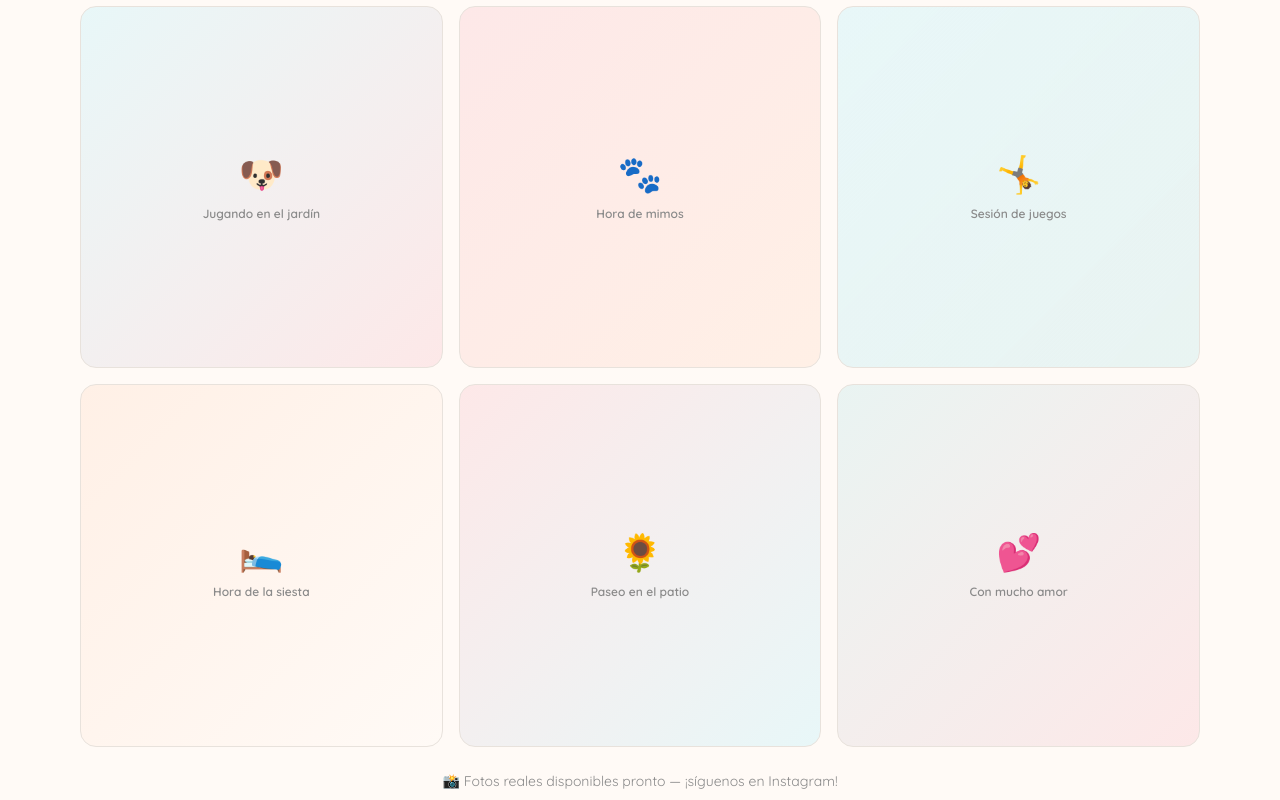
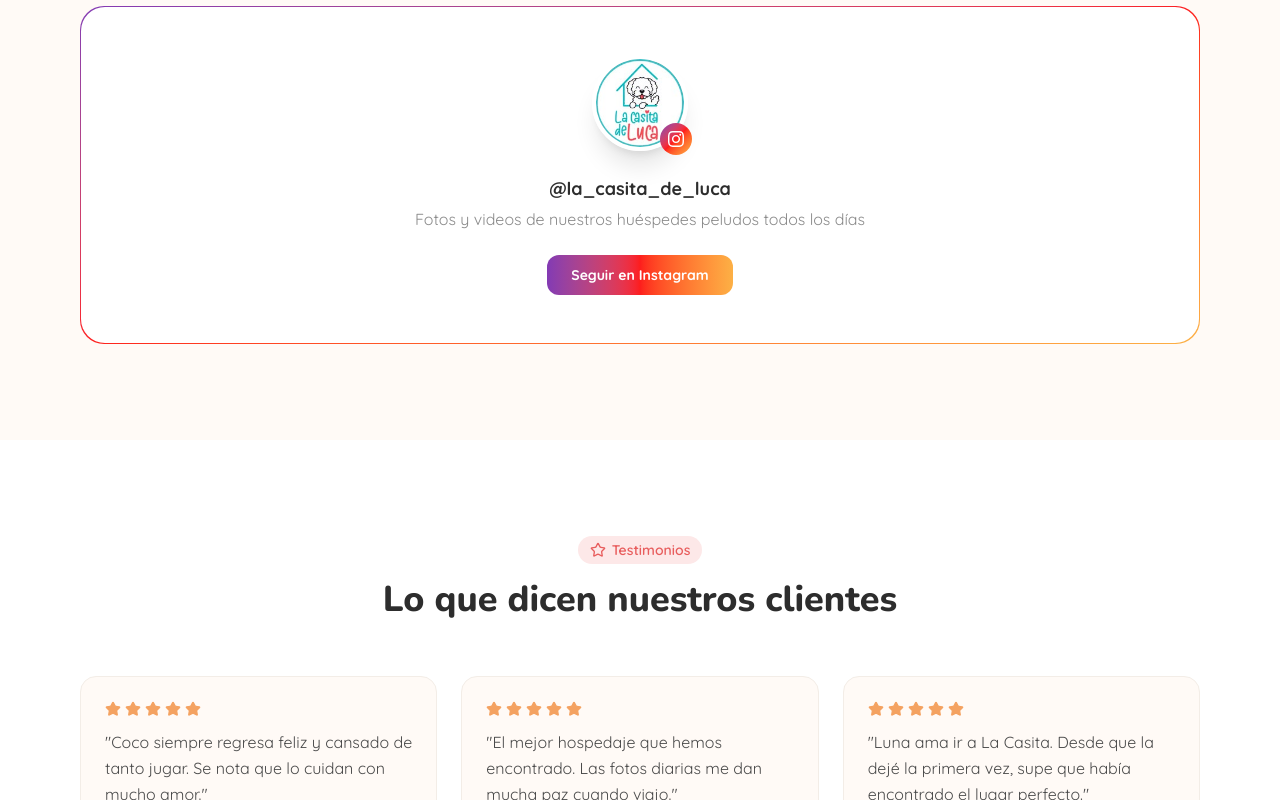
Before and after one commit to jefferygyamerah/casita-de-luca, a React (Vite) app: page / in a window 1280 px wide. Shown: the part 2440-3240 px from the top of the page. Built offline with nearby package versions, Linux system fonts and the light colour scheme.

Commit message:
feat: instagram gallery section + unicode fixes across all pages

```diff
--- a/src/pages/HomePage.jsx
+++ b/src/pages/HomePage.jsx
@@ -193,7 +193,7 @@ export default function HomePage() {
         </div>
       </section>
 
-      {/* Photo Gallery Placeholder */}
+      {/* Instagram Gallery */}
       <section className="py-16 md:py-24">
         <div className="max-w-6xl mx-auto px-4">
           <div className="text-center mb-14">
@@ -205,29 +205,38 @@ export default function HomePage() {
               Momentos en La Casita
             </h2>
           </div>
-          <div className="grid grid-cols-2 md:grid-cols-3 gap-4">
-            {[
-              { emoji: '🐶', label: 'Jugando en el jardín', bg: 'from-tealLight to-coralLight' },
-              { emoji: '🐾', label: 'Hora de mimos', bg: 'from-coralLight to-softPeach' },
-              { emoji: '🤸', label: 'Sesión de juegos', bg: 'from-tealLight to-tealMuted/30' },
-              { emoji: '🛌', label: 'Hora de la siesta', bg: 'from-softPeach to-warmCream' },
-              { emoji: '🌻', label: 'Paseo en el patio', bg: 'from-coralLight to-tealLight' },
-              { emoji: '💕', label: 'Con mucho amor', bg: 'from-tealMuted/30 to-coralLight' },
-            ].map((item, i) => (
-              <div
-                key={i}
-                className={`aspect-square bg-gradient-to-br ${item.bg} rounded-2xl flex items-center justify-center border border-border hover:shadow-lg transition-all group cursor-pointer`}
-              >
-                <div className="text-center px-4">
-                  <span className="text-4xl block mb-3 group-hover:scale-110 transition-transform">{item.emoji}</span>
-                  <span className="text-xs text-mutedText font-semibold leading-tight block">{item.label}</span>
+
+          {/* Instagram CTA card */}
+          <a
+            href="https://www.instagram.com/la_casita_de_luca/"
+            target="_blank"
+            rel="noopener noreferrer"
+            className="group block no-underline"
+          >
+            <div className="relative overflow-hidden rounded-3xl bg-gradient-to-br from-[#833ab4] via-[#fd1d1d] to-[#fcb045] p-px">
+              <div className="rounded-3xl bg-white p-8 md:p-12 text-center group-hover:bg-warmCream transition-colors">
+                <div className="flex justify-center mb-6">
+                  <div className="relative">
+                    <img
+                      src="/logo.jpg"
+                      alt="La Casita de Luca en Instagram"
+                      className="w-24 h-24 rounded-full object-cover border-4 border-white shadow-xl"
+                    />
+                    <div className="absolute -bottom-1 -right-1 w-8 h-8 rounded-full bg-gradient-to-br from-[#833ab4] via-[#fd1d1d] to-[#fcb045] flex items-center justify-center">
+                      <svg className="w-4 h-4 text-white" viewBox="0 0 24 24" fill="currentColor">
+                        <path d="M12 2.163c3.204 0 3.584.012 4.85.07 3.252.148 4.771 1.691 4.919 4.919.058 1.265.069 1.645.069 4.849 0 3.205-.012 3.584-.069 4.849-.149 3.225-1.664 4.771-4.919 4.919-1.266.058-1.644.07-4.85.07-3.204 0-3.584-.012-4.849-.07-3.26-.149-4.771-1.699-4.919-4.92-.058-1.265-.07-1.644-.07-4.849 0-3.204.013-3.583.07-4.849.149-3.227 1.664-4.771 4.919-4.919 1.266-.057 1.645-.069 4.849-.069zm0-2.163c-3.259 0-3.667.014-4.947.072-4.358.2-6.78 2.618-6.98 6.98-.059 1.281-.073 1.689-.073 4.948 0 3.259.014 3.668.072 4.948.2 4.358 2.618 6.78 6.98 6.98 1.281.058 1.689.072 4.948.072 3.259 0 3.668-.014 4.948-.072 4.354-.2 6.782-2.618 6.979-6.98.059-1.28.073-1.689.073-4.948 0-3.259-.014-3.667-.072-4.947-.196-4.354-2.617-6.78-6.979-6.98-1.281-.059-1.69-.073-4.949-.073zm0 5.838c-3.403 0-6.162 2.759-6.162 6.162s2.759 6.163 6.162 6.163 6.162-2.759 6.162-6.163c0-3.403-2.759-6.162-6.162-6.162zm0 10.162c-2.209 0-4-1.79-4-4 0-2.209 1.791-4 4-4s4 1.791 4 4c0 2.21-1.791 4-4 4zm6.406-11.845c-.796 0-1.441.645-1.441 1.44s.645 1.44 1.441 1.44c.795 0 1.439-.645 1.439-1.44s-.644-1.44-1.439-1.44z"/>
+                      </svg>
+                    </div>
+                  </div>
                 </div>
+                <p className="text-lg font-bold text-charcoal mb-1">@la_casita_de_luca</p>
+                <p className="text-mutedText mb-6">Fotos y videos de nuestros huéspedes peludos todos los días</p>
+                <span className="inline-flex items-center gap-2 bg-gradient-to-r from-[#833ab4] via-[#fd1d1d] to-[#fcb045] text-white font-bold py-2.5 px-6 rounded-xl text-sm group-hover:opacity-90 transition-opacity">
+                  Seguir en Instagram
+                </span>
               </div>
-            ))}
-          </div>
-          <p className="text-center text-mutedText text-sm mt-6">
-            📸 Fotos reales disponibles pronto — ¡síguenos en Instagram!
-          </p>
+            </div>
+          </a>
         </div>
       </section>
 
```
